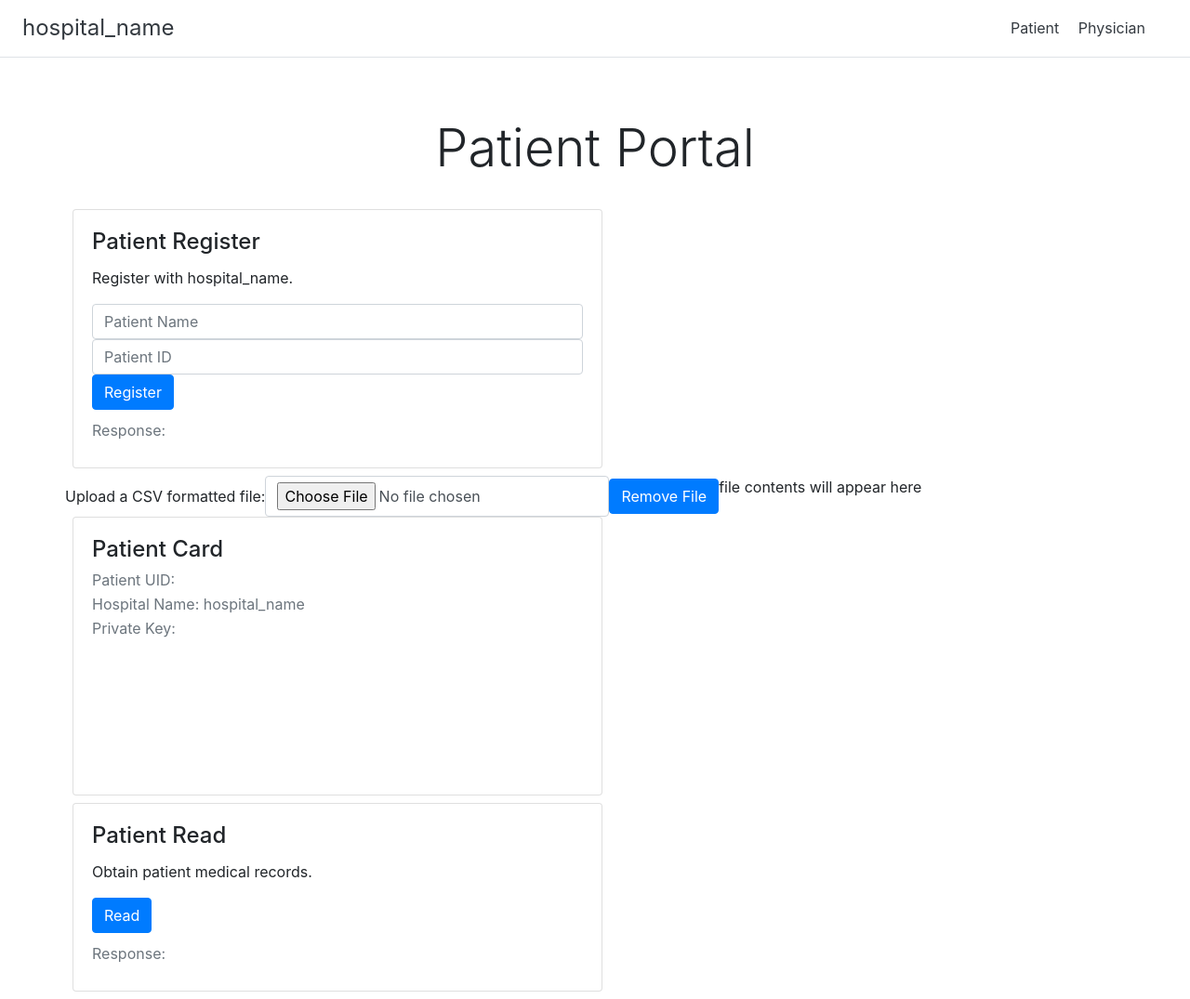
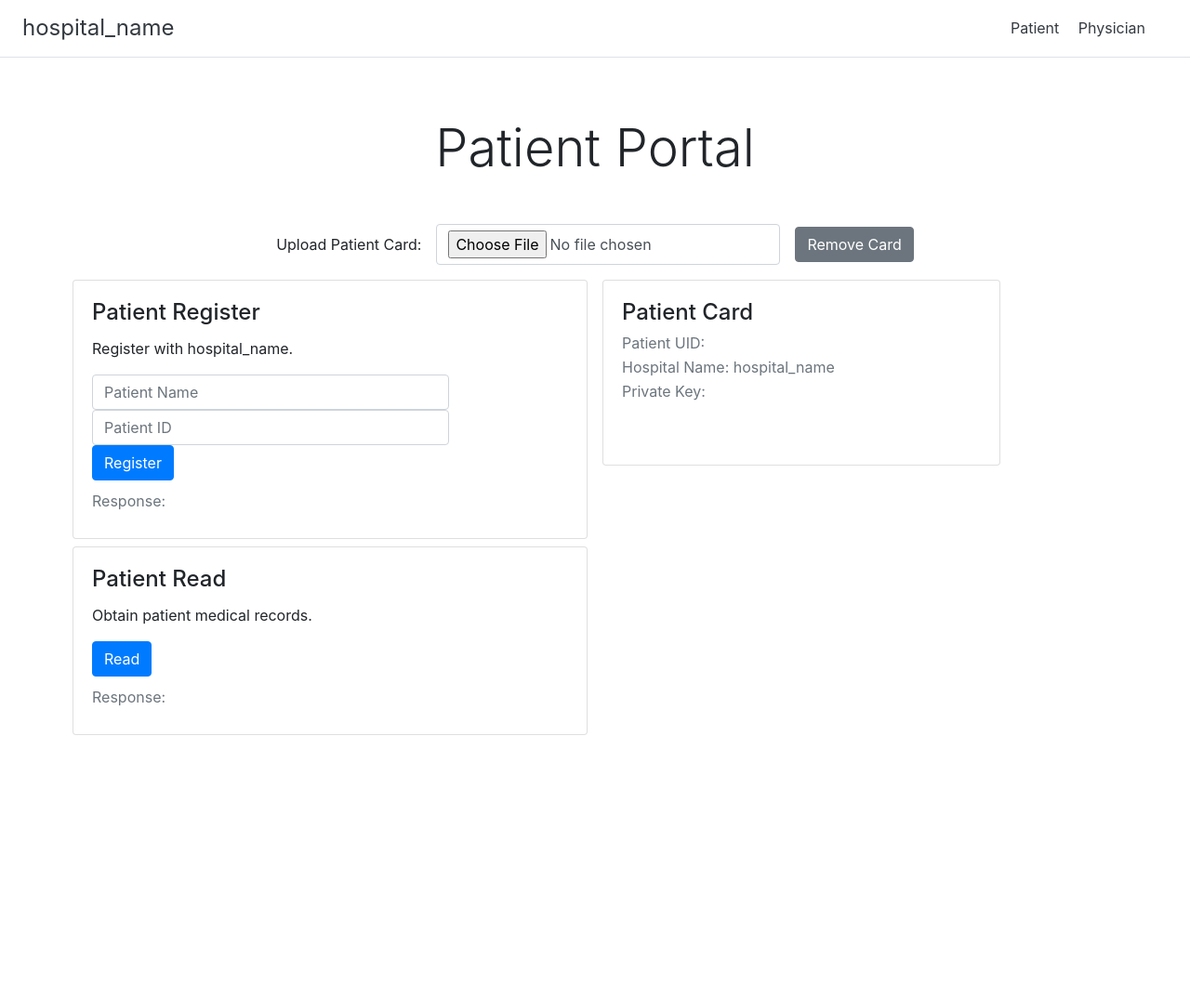
Before and after one commit to CSCI-2952-F/consistent-hrms, a Flask app: page /patient in a window 1280 px wide. Shown: the whole page at 93% size. After the commit the page ends 791 px from the top, so only its background shows below. Run offline with Flask 2, Linux system fonts and the light colour scheme; some libraries are stand-ins or nearby versions.

Commit message:
ui goodness

```diff
--- a/src/frontend/templates/patient.html
+++ b/src/frontend/templates/patient.html
@@ -2,16 +2,31 @@
 <div class="header px-3 py-3 pt-md-5 pb-md-4 mx-auto text-center">
   <h1 class="display-4">Patient Portal</h1>
 </div>
+<div class="row p-3 justify-content-center">
+  <form class="form-inline">
+    <div class="form-group">
+      <label for="files">Upload Patient Card:</label>
+      <div class="pl-3">
+        <input type="file" id="files" class="form-control" accept=".csv" required />
+      </div>
+    </div>
+    <div class="pl-3 form-group">
+      <button type="submit" class="btn btn-secondary" onclick="removeCard()">Remove Card</button>
+    </div>
+  </form>
+</div>
 <div class="container">
   <div class="row">
-    <div class="card w-50 mb-2 ml-2 mr-2">
+    <div class="col-6">
+      <div class="row">
+        <div class="card w-100 mb-2 ml-2 mr-2">
           <div class="card-body">
             <h4 class="card-title">Patient Register</h4>
             <p class="card-text">Register with {{ hospital_name }}.</p>
             <form>
               <div class="form-group">
-            <input type="text" class="form-control" id="patient_name" placeholder="Patient Name" />
-            <input type="text" class="form-control" id="patient_id" placeholder="Patient ID" />
+                <input type="text" class="form-control w-75" id="patient_name" placeholder="Patient Name" />
+                <input type="text" class="form-control w-75" id="patient_id" placeholder="Patient ID" />
                 <a href="#" class="btn btn-primary" role="button" onclick="register()">Register</a>
               </div>
             </form>
@@ -21,29 +36,7 @@
         </div>
       </div>
       <div class="row">
-    <form class="form-inline">
-      <div class="form-group">
-        <label for="files">Upload a CSV formatted file:</label>
-        <input type="file" id="files" class="form-control" accept=".csv" required />
-      </div>
-      <div class="form-group">
-      <button type="submit" id="submit-file" class="btn btn-primary" onclick="remove()">Remove File</button>
-      </div>
-    </form>
-    <output id="out">
-      file contents will appear here
-    </output>
-    <div id="patient_card" class="card w-50 mb-2 ml-2 mr-2" style="height: 300px; overflow-y: scroll;">
-      <div class="card-body">
-        <h4 class="card-title">Patient Card</h4>
-        <div class="card-subtitle mb-2 text-muted">Patient UID: <span class="card-text" id="patient_card_uid"></span></div>
-        <div class="card-subtitle mb-2 text-muted">Hospital Name: <span class="card-text"> {{ hospital_name }} </span></div>
-        <div class="card-subtitle mb-2 text-muted">Private Key: <span class="card-text" id="patient_card_private_key"></span></div>
-      </div>
-    </div>
-  </div>
-  <div class="row">
-    <div class="card w-50 mb-2 ml-2 mr-2">
+        <div class="card w-100 mb-2 ml-2 mr-2">
           <div class="card-body">
             <h4 class="card-title">Patient Read</h4>
             <p class="card-text">Obtain patient medical records.</p>
@@ -58,6 +51,21 @@
         </div>
       </div>
     </div>
+    <div class="col-6">
+      <div class="row">
+        <div id="patient_card" class="card w-75 mb-2 ml-2 mr-2" style="height: 200px; overflow-y: scroll;">
+          <div class="card-body">
+            <h4 class="card-title">Patient Card</h4>
+            <div class="card-subtitle mb-2 text-muted">Patient UID: <span class="card-text" id="patient_card_uid"></span></div>
+            <div class="card-subtitle mb-2 text-muted">Hospital Name: <span class="card-text"> {{ hospital_name }} </span></div>
+            <div class="card-subtitle mb-2 text-muted">Private Key: <span class="card-text" id="patient_card_private_key"></span></div>
+          </div>
+        </div>
+      </div>
+    </div>
+  </div>
+</div>
+
 <script>
   /*
    * Register takes a patient name and id and also generates a
@@ -73,6 +81,9 @@
    * stores the private key.
    */
   function register() {
+    patient_name_div = $('#patient_name');
+    let patient_name = patient_name_div.val();
+
     patient_id_div = $('#patient_id');
     let patient_id = patient_id_div.val();
 
@@ -92,16 +103,12 @@
         ['encrypt', 'decrypt']
       )
       .then(function (keyPair) {
-        // Populate patient card.
-        let card_private_key_div = document.getElementById('patient_card_private_key');
-
         // Private Key Extraction.
         crypto.subtle
           .exportKey('pkcs8', keyPair.privateKey)
           .then(function (exportedPrivateKey) {
             // Converting exported private key to PEM format
             var pem = toPrivPem(exportedPrivateKey);
-            card_private_key_div.innerHTML = pem;
             patient_data[0][1] = pem;
           })
           .catch(function (err) {
@@ -130,8 +137,6 @@
                 let reg_div = document.getElementById('registration-output');
                 reg_div.innerHTML = 'Registration Successful.';
                 // Download patient card.
-                let card_patient_uid_div = document.getElementById('patient_card_uid');
-                card_patient_uid_div.innerHTML = response.uid;
                 patient_data[0][0] = response.uid;
                 download(patient_data);
               },
@@ -147,20 +152,22 @@
   }
 
   /*
-   * Read will check if the patient has a card. If the patient
-   * has a card, the uid is sent in the request. The patient
-   * can then decrypt their encrypted medical records client
-   * side.
+   * If the patient has a card, the uid is sent in the request.
+   * The patient can then decrypt their encrypted medical records
+   * client side.
    */
   function read() {
     let read_output_div = document.getElementById('read-output');
-
-    if ($('#patient_card').css('display') == 'none') {
-      read_output_div.innerHTML = 'Must have a patient card for this hospital.';
-    } else {
+    // Grap the uid from the card.
     card_patient_uid_div = $('#patient_card_uid');
     let patient_uid = card_patient_uid_div.text();
+    if (patient_uid == "") {
+      read_output_div.innerHTML = 'Please upload your patient card.';
+      return
+    }
     data = { uid: patient_uid };
+
+    // Make the request.
     $.ajax({
       url: 'http://localhost:{{api_gateway_port}}/patient_read',
       type: 'POST',
@@ -177,6 +184,19 @@
       },
     });
   }
+
+  function removeCard() {
+    var fileInput = document.getElementById("files");
+    fileInput.value = "";
+
+    let card_patient_uid_div = document.getElementById('patient_card_uid');
+    card_patient_uid_div.innerHTML = "";
+
+    let card_private_key_div = document.getElementById('patient_card_private_key');
+    card_private_key_div.innerHTML = "";
+
+    let read_output_div = document.getElementById('read-output');
+    read_output_div.innerHTML = "";
   }
 
   /* Upload/Download Helper Function */
@@ -185,19 +205,19 @@
 
   readFile = function () {
       var reader = new FileReader();
+      var uid = "";
+      var result = "";
       reader.onload = function () {
-          debugger;
-          reader.result = reader.result.split('\n')[1].split(",");
-          debugger;
-          let card_private_key_div = document.getElementById('patient_card_private_key');
-          card_private_key_div.innerHTML = reader.result[0];
+          result = reader.result.split(",");
+          uid = reader.result.split(",")[1].split("\n")[1];
 
           let card_patient_uid_div = document.getElementById('patient_card_uid');
-          card_patient_uid_div.innerHTML = reader.result[1];
+          card_patient_uid_div.innerHTML = uid;
 
-          document.getElementById('out').innerHTML = reader.result;
+          let card_private_key_div = document.getElementById('patient_card_private_key');
+          card_private_key_div.innerHTML = result[2];
       };
-      // start reading the file. When it is done, calls the onload event defined above.
+      // Read the file.
       reader.readAsBinaryString(fileInput.files[0]);
   };
 
@@ -209,7 +229,6 @@
             csv += row.join(',');
             csv += "\n";
     });
-    console.log(csv);
     var hiddenElement = document.createElement('a');
     hiddenElement.href = 'data:text/csv;charset=utf-8,' + encodeURI(csv);
     hiddenElement.target = '_blank';
```
Lines whose indentation alone changed are shown as unchanged.
